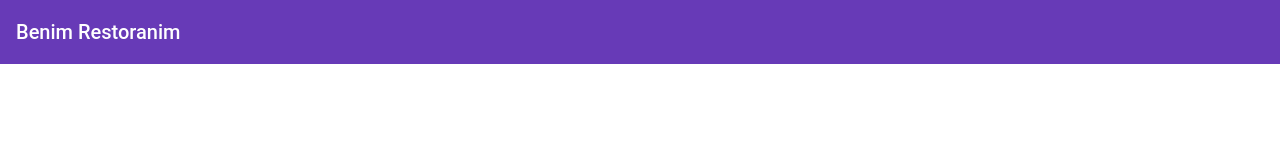
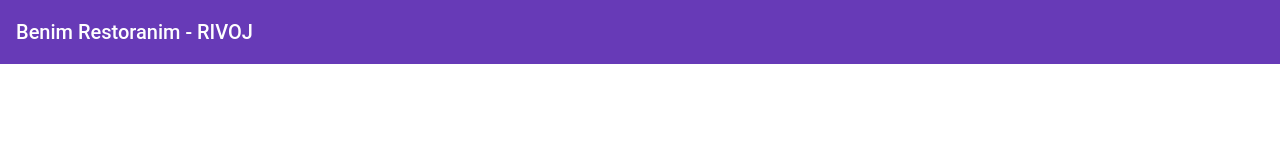
Before and after one commit to zohidbek-mengliboyev/benim-restoranim, an Angular app: page / in a window 1280 px wide. Shown: the top 160 px of the page. Built offline with nearby package versions, Linux system fonts and the light colour scheme.

Commit message:
Adı değiştir

```diff
--- a/src/app/app.component.html
+++ b/src/app/app.component.html
@@ -1 +1 @@
-<mat-toolbar color="primary"><span>Benim Restoranim</span> </mat-toolbar>
+<mat-toolbar color="primary"><span>Benim Restoranim - RIVOJ</span> </mat-toolbar>
```
